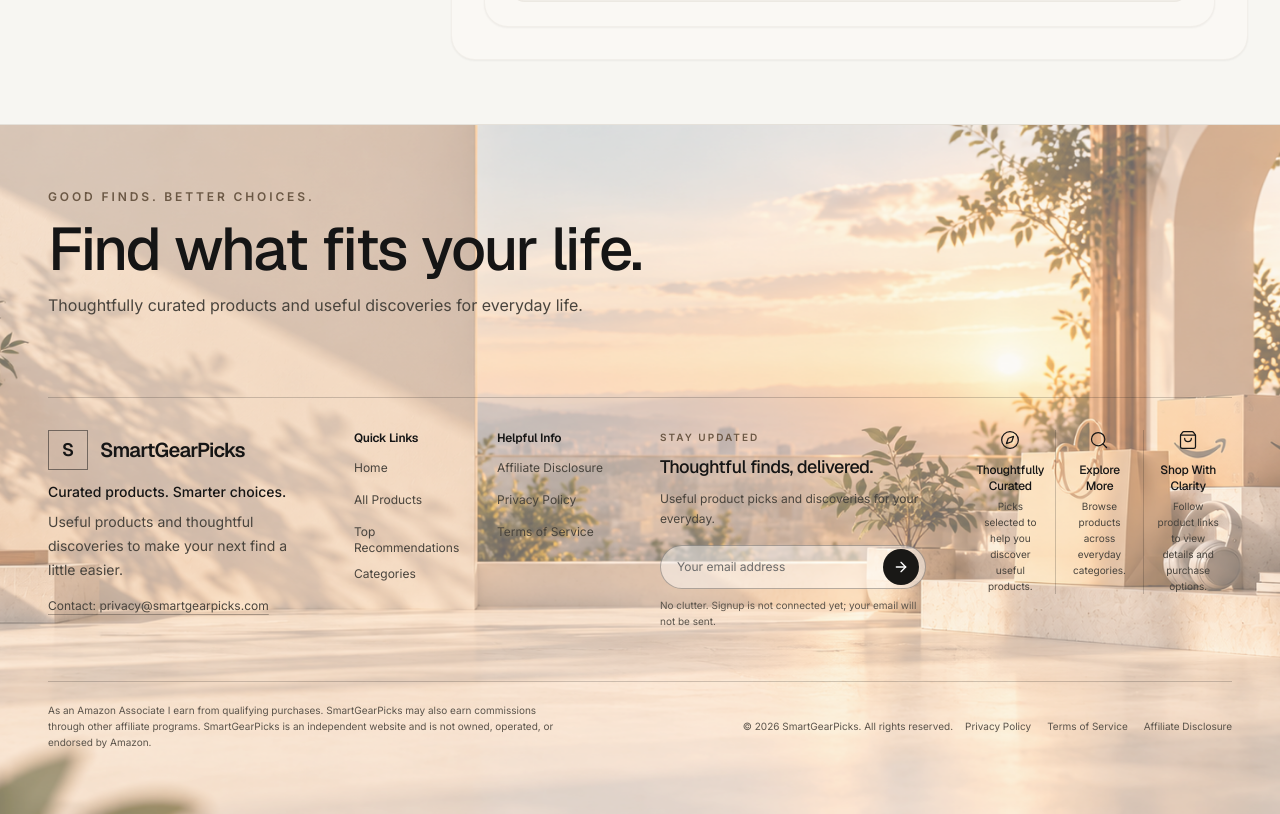
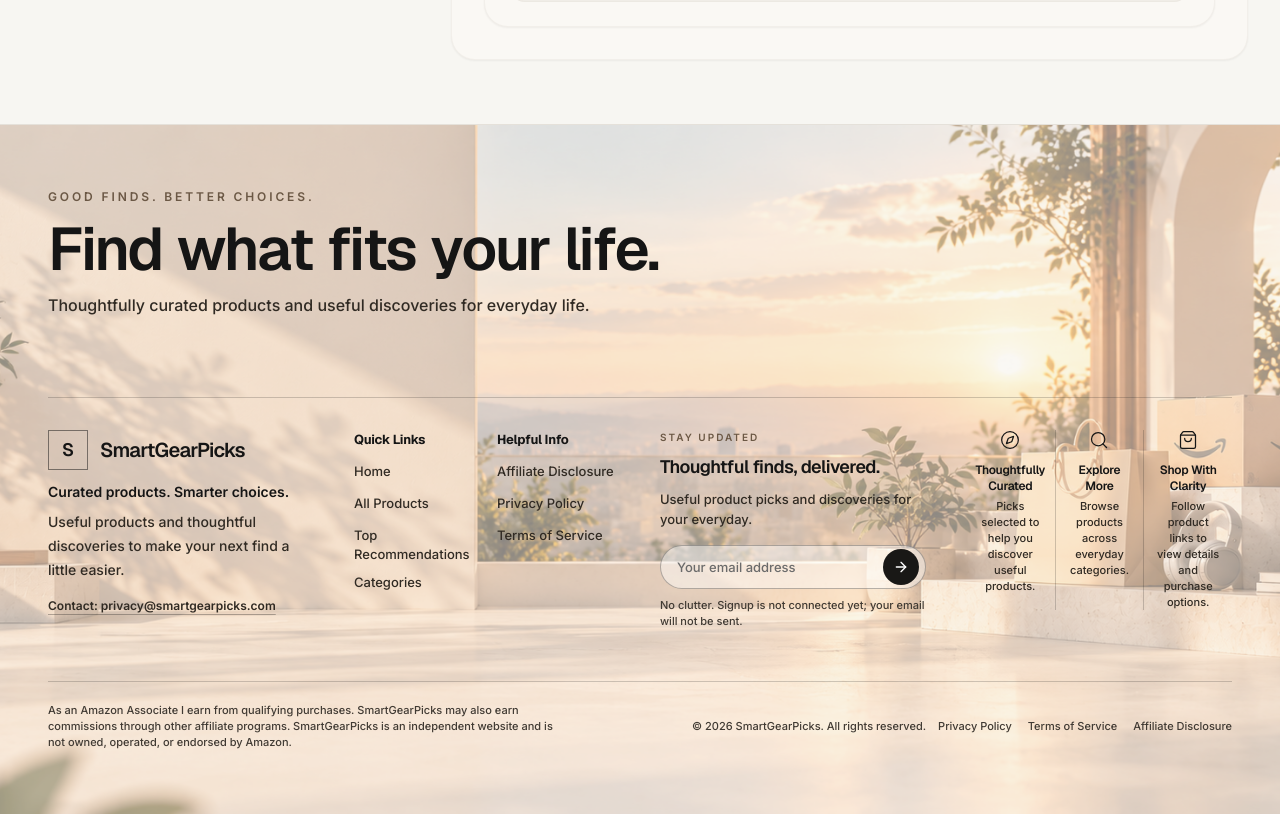
Before and after one commit to Manav948/SmartGearPicks, a Next.js app: page /terms in a window 1280 px wide. Shown: the part 2732-3546 px from the top of the page. Built offline with nearby package versions, Linux system fonts and the light colour scheme.

Commit message:
make footer text bolder

```diff
--- a/components/Footer.tsx
+++ b/components/Footer.tsx
@@ -20,7 +20,7 @@ export default function Footer() {
         loading="eager"
         className="-z-20 object-cover object-[65%_center]"
       />
-      <div aria-hidden="true" className="absolute inset-0 -z-10 bg-[#F7F6F2]/75 sm:bg-[#F7F6F2]/60 xl:bg-[#F7F6F2]/42" />
+      <div aria-hidden="true" className="absolute inset-0 -z-10 bg-[#F7F6F2]/82 sm:bg-[#F7F6F2]/68 xl:bg-[#F7F6F2]/54" />
 
       <div className="relative mx-auto max-w-[1600px] px-5 py-10 sm:px-8 sm:py-14 lg:px-12 lg:py-16">
         <FooterImageCopy />
@@ -31,9 +31,9 @@ export default function Footer() {
               <span aria-hidden="true" className="flex h-10 w-10 items-center justify-center border border-[#151515]/50 font-display text-lg font-semibold">S</span>
               <span className="font-display text-xl font-semibold tracking-[-0.04em]">SmartGearPicks</span>
             </Link>
-            <p className="mt-3 text-sm font-medium">Curated products. Smarter choices.</p>
-            <p className="mt-2 max-w-sm text-sm leading-6 text-[#49443d]">Useful products and thoughtful discoveries to make your next find a little easier.</p>
-            <a href="mailto:privacy@smartgearpicks.com" className="mt-4 inline-block text-xs text-[#49443d] underline decoration-[#151515]/30 underline-offset-4 transition hover:text-[#151515] focus-visible:outline focus-visible:outline-2 focus-visible:outline-offset-4 focus-visible:outline-[#7c6853]">Contact: privacy@smartgearpicks.com</a>
+            <p className="mt-3 text-sm font-semibold">Curated products. Smarter choices.</p>
+            <p className="mt-2 max-w-sm text-sm font-medium leading-6 text-[#302a23]">Useful products and thoughtful discoveries to make your next find a little easier.</p>
+            <a href="mailto:privacy@smartgearpicks.com" className="mt-4 inline-block text-xs font-semibold text-[#302a23] underline decoration-[#151515]/30 underline-offset-4 transition hover:text-[#151515] focus-visible:outline focus-visible:outline-2 focus-visible:outline-offset-4 focus-visible:outline-[#7c6853]">Contact: privacy@smartgearpicks.com</a>
           </div>
 
           <nav data-scroll-reveal-item aria-label="Footer navigation" className="grid grid-cols-2 gap-5 sm:col-span-1 xl:col-span-3">
--- a/components/footer/FooterBottomBar.tsx
+++ b/components/footer/FooterBottomBar.tsx
@@ -3,7 +3,7 @@ import Link from "next/link";
 
 export function FooterBottomBar() {
   return (
-    <div className="flex flex-col gap-3 text-[10px] text-[#5b544b] sm:flex-row sm:items-center sm:justify-between">
+    <div className="flex flex-col gap-3 text-[11px] font-medium text-[#403a33] sm:flex-row sm:items-center sm:justify-between">
       <p>© {new Date().getFullYear()} SmartGearPicks. All rights reserved.</p>
       <nav aria-label="Legal links" className="flex flex-wrap items-center gap-x-4 gap-y-2">
         <Link href="/privacy" className="transition-colors hover:text-[#151515] focus-visible:outline focus-visible:outline-2 focus-visible:outline-offset-2 focus-visible:outline-[#7c6853]">Privacy Policy</Link>
--- a/components/footer/FooterDisclosure.tsx
+++ b/components/footer/FooterDisclosure.tsx
@@ -2,6 +2,6 @@ import React from "react";
 
 export function FooterDisclosure() {
   return (
-    <p className="text-[10px] leading-4 text-[#5b544b]">As an Amazon Associate I earn from qualifying purchases. SmartGearPicks may also earn commissions through other affiliate programs. SmartGearPicks is an independent website and is not owned, operated, or endorsed by Amazon.</p>
+    <p className="text-[11px] font-medium leading-4 text-[#403a33]">As an Amazon Associate I earn from qualifying purchases. SmartGearPicks may also earn commissions through other affiliate programs. SmartGearPicks is an independent website and is not owned, operated, or endorsed by Amazon.</p>
   );
 }
--- a/components/footer/FooterImageCopy.tsx
+++ b/components/footer/FooterImageCopy.tsx
@@ -15,7 +15,7 @@ export function FooterImageCopy() {
   return (
     <div className="mb-8 max-w-3xl pb-8 text-left sm:mb-10 sm:pb-10">
       <p className="mb-3 text-[10px] font-semibold uppercase tracking-[0.24em] text-[#6b5845] sm:text-xs">Good finds. Better choices.</p>
-      <h2 aria-label={headline} className="font-display text-balance text-4xl font-medium leading-[1.08] tracking-[-0.05em] sm:text-5xl md:text-6xl">
+      <h2 aria-label={headline} className="font-display text-balance text-4xl font-semibold leading-[1.08] tracking-[-0.05em] sm:text-5xl md:text-6xl">
         <span aria-hidden="true" className="inline-flex flex-wrap justify-start gap-x-[0.25em]">
           {words.map((word, wordIndex) => (
             <span key={`${word}-${wordIndex}`} className="whitespace-nowrap">
@@ -35,7 +35,7 @@ export function FooterImageCopy() {
           ))}
         </span>
       </h2>
-      <p className="mt-3 max-w-xl text-sm leading-6 text-[#49443d] sm:text-base">Thoughtfully curated products and useful discoveries for everyday life.</p>
+      <p className="mt-3 max-w-xl text-sm font-medium leading-6 text-[#302a23] sm:text-base">Thoughtfully curated products and useful discoveries for everyday life.</p>
     </div>
   );
 }
--- a/components/footer/FooterNavLinks.tsx
+++ b/components/footer/FooterNavLinks.tsx
@@ -1,8 +1,8 @@
 import React from "react";
 import Link from "next/link";
 
-const linkClass = "group inline-flex min-h-7 items-center gap-1 text-xs text-[#49443d] transition-colors hover:text-[#151515] focus-visible:outline focus-visible:outline-2 focus-visible:outline-offset-2 focus-visible:outline-[#7c6853]";
-const headingClass = "mb-2 text-xs font-semibold text-[#151515]";
+const linkClass = "group inline-flex min-h-7 items-center gap-1 text-[13px] font-medium text-[#302a23] transition-colors hover:text-[#151515] focus-visible:outline focus-visible:outline-2 focus-visible:outline-offset-2 focus-visible:outline-[#7c6853]";
+const headingClass = "mb-2 text-[13px] font-bold text-[#151515]";
 
 export function FooterNavLinks() {
   return (
--- a/components/footer/FooterNewsletter.tsx
+++ b/components/footer/FooterNewsletter.tsx
@@ -15,16 +15,16 @@ export function FooterNewsletter() {
   return (
     <section aria-labelledby="footer-newsletter-title">
       <p className="mb-2 text-[10px] font-semibold uppercase tracking-[0.2em] text-[#6b5845]">Stay Updated</p>
-      <h2 id="footer-newsletter-title" className="font-display text-lg font-medium tracking-[-0.03em]">Thoughtful finds, delivered.</h2>
-      <p className="mt-2 max-w-sm text-xs leading-5 text-[#49443d]">Useful product picks and discoveries for your everyday.</p>
+      <h2 id="footer-newsletter-title" className="font-display text-lg font-semibold tracking-[-0.03em]">Thoughtful finds, delivered.</h2>
+      <p className="mt-2 max-w-sm text-[13px] font-medium leading-5 text-[#302a23]">Useful product picks and discoveries for your everyday.</p>
       <form onSubmit={handleSubscribe} className="mt-4 flex min-h-11 max-w-md items-center rounded-full border border-[#151515]/30 bg-white/45 pl-4 pr-1.5 transition focus-within:border-[#7c6853] focus-within:ring-2 focus-within:ring-[#7c6853]/15">
         <label htmlFor="footer-email" className="sr-only">Email address</label>
-        <input id="footer-email" name="email" type="email" autoComplete="email" required value={email} onChange={(event) => { setEmail(event.target.value); setMessage(""); }} placeholder="Your email address" className="min-w-0 flex-1 bg-transparent py-2 text-left text-xs text-[#151515] outline-none placeholder:text-[#6B6B6B]" />
+        <input id="footer-email" name="email" type="email" autoComplete="email" required value={email} onChange={(event) => { setEmail(event.target.value); setMessage(""); }} placeholder="Your email address" className="min-w-0 flex-1 bg-transparent py-2 text-left text-[13px] font-medium text-[#151515] outline-none placeholder:text-[#6B6B6B]" />
         <button type="submit" aria-label="Subscribe" className="inline-flex h-9 w-9 shrink-0 items-center justify-center rounded-full bg-[#191816] text-white transition hover:bg-[#34312c] active:scale-95 focus-visible:outline focus-visible:outline-2 focus-visible:outline-offset-2 focus-visible:outline-[#7c6853]">
           <ArrowRight aria-hidden="true" className="h-4 w-4" />
         </button>
       </form>
-      <p className="mt-2 text-[10px] leading-4 text-[#5b544b]">No clutter. Signup is not connected yet; your email will not be sent.</p>
+      <p className="mt-2 text-[11px] font-medium leading-4 text-[#403a33]">No clutter. Signup is not connected yet; your email will not be sent.</p>
       <p role="status" aria-live="polite" className="mt-1 min-h-4 text-xs text-[#6b5845]">{message}</p>
     </section>
   );
--- a/components/footer/FooterTrustHighlights.tsx
+++ b/components/footer/FooterTrustHighlights.tsx
@@ -14,8 +14,8 @@ export function FooterTrustHighlights() {
         <div key={title} className="flex items-center gap-3 sm:flex-col sm:border-l sm:border-[#151515]/20 sm:px-3 sm:text-center first:sm:border-l-0">
           <Icon aria-hidden="true" className="h-5 w-5 shrink-0 text-[#151515]" strokeWidth={1.5} />
           <div>
-            <h3 className="text-xs font-medium">{title}</h3>
-            <p className="mt-1 max-w-[11rem] text-[10px] leading-4 text-[#49443d]">{text}</p>
+            <h3 className="text-xs font-semibold">{title}</h3>
+            <p className="mt-1 max-w-[11rem] text-[11px] font-medium leading-4 text-[#302a23]">{text}</p>
           </div>
         </div>
       ))}
```
